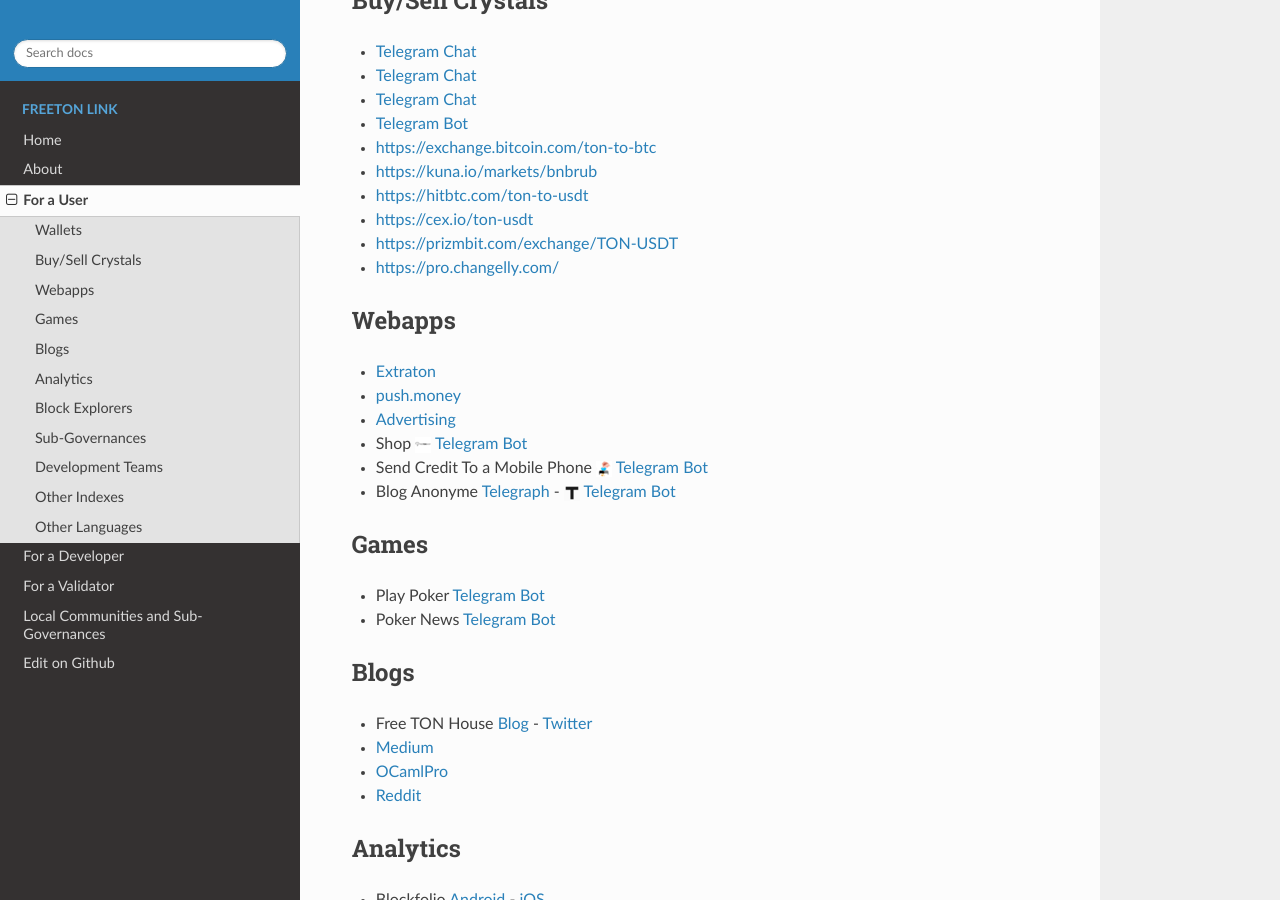
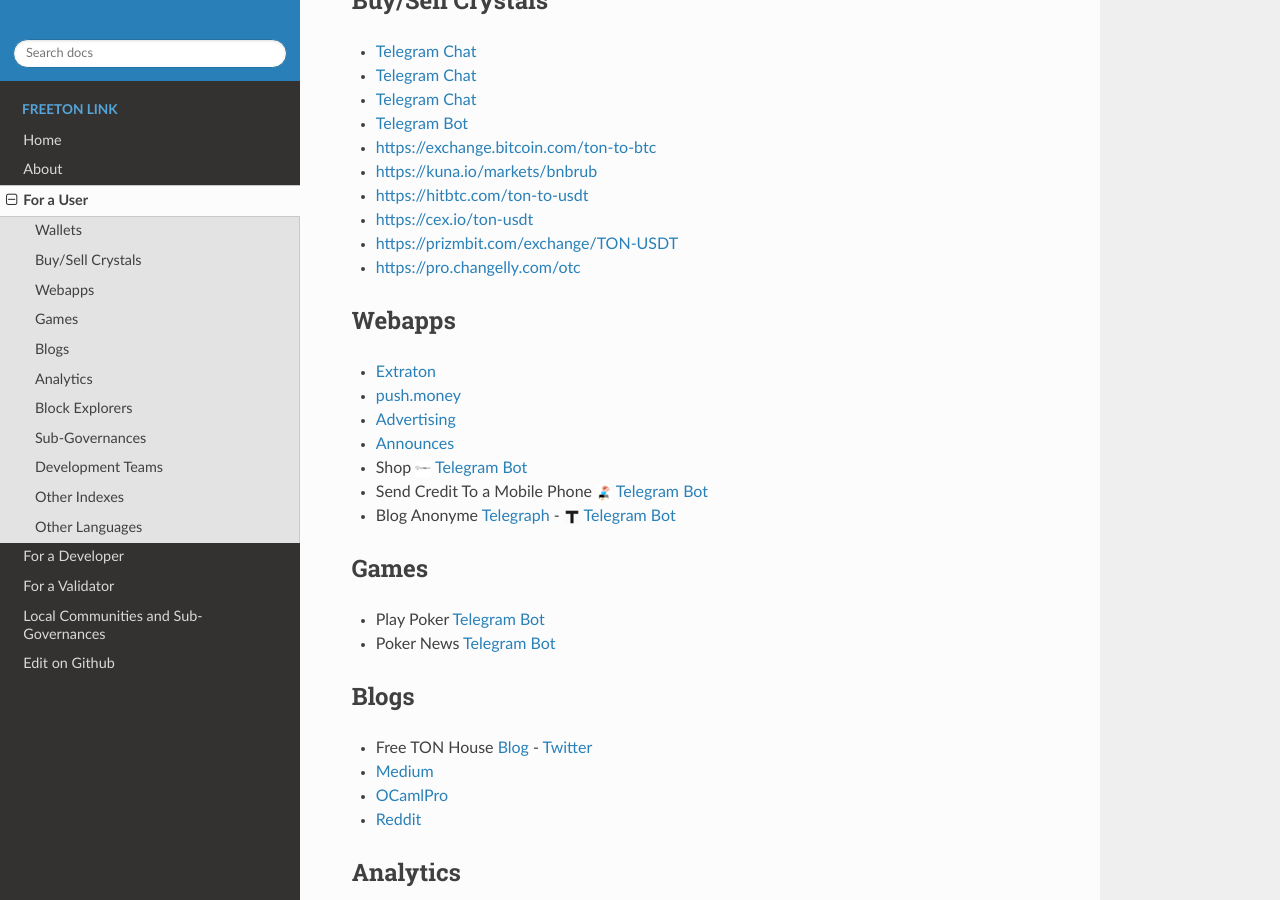
Before and after one commit to OCamlPro/www.freeton.link, a Sphinx documentation site: the page built from sphinx/user.rst, in a window 1280 px wide and 900 px high, scrolled down 592 px. Built offline with Sphinx 7.4.7 and the Read the Docs theme 2.0.0, drawn with Linux system fonts in a browser that asks for light colours; the version number could not be read and is left out.

Commit message:
petits changements

```diff
--- a/sphinx/user.rst
+++ b/sphinx/user.rst
@@ -28,13 +28,14 @@
 * https://hitbtc.com/ton-to-usdt
 * https://cex.io/ton-usdt
 * https://prizmbit.com/exchange/TON-USDT
-* https://pro.changelly.com/
+* https://pro.changelly.com/otc
 
 Webapps
 ~~~~~~~
 * `Extraton <https://extraton.io/>`_
 * `push.money <https://push.money/>`_
 * `Advertising <https://adgram.io/>`_
+* `Announces <https://t.me/freetonstore>`_
 * Shop |FREETONSHOP_bot.ico| `Telegram Bot <https://t.me/FREETONSHOP_bot>`_
 * Send Credit To a Mobile Phone |FreeTON2MobileBot.ico| `Telegram Bot <https://t.me/FreeTON2MobileBot>`_
 * Blog Anonyme `Telegraph <https://telegra.ph>`_ - |telegraph.ico| `Telegram Bot <https://t.me?do=open_link/te>`_
```
